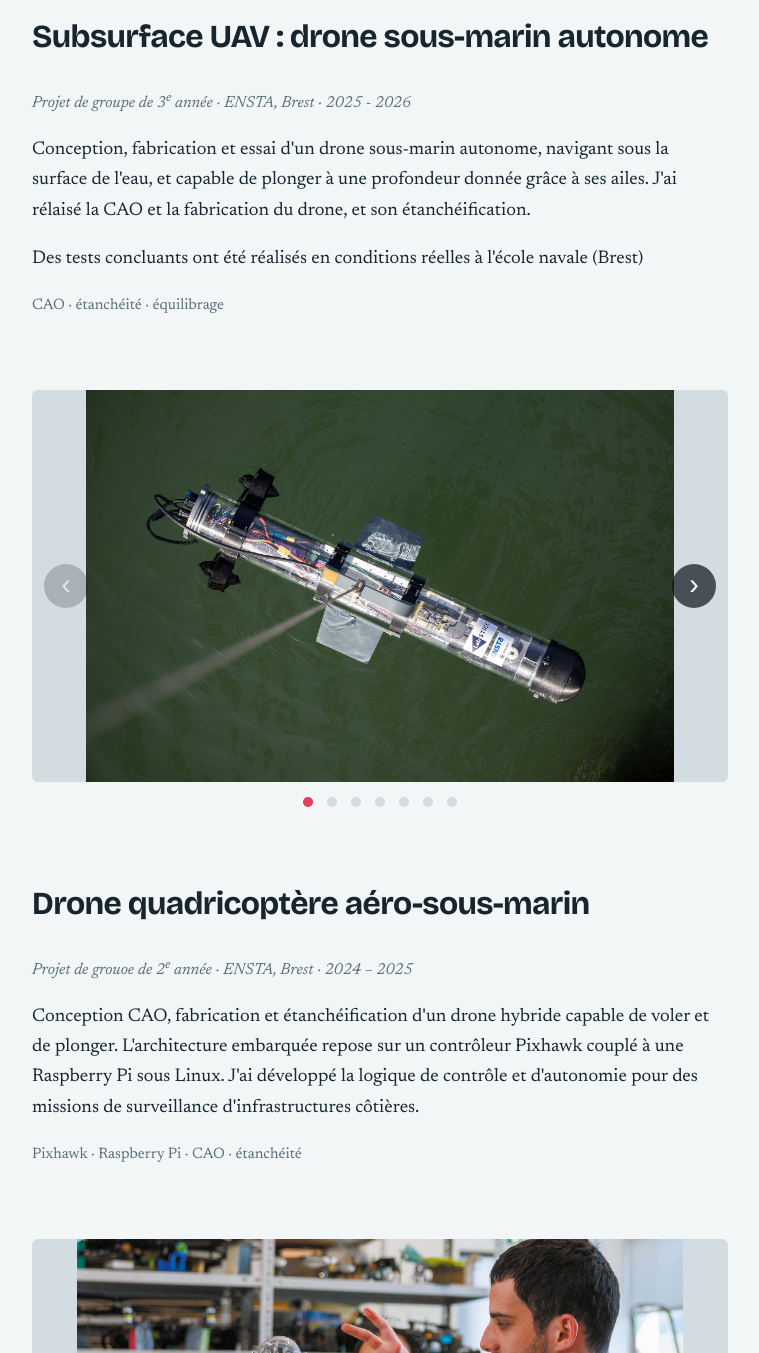
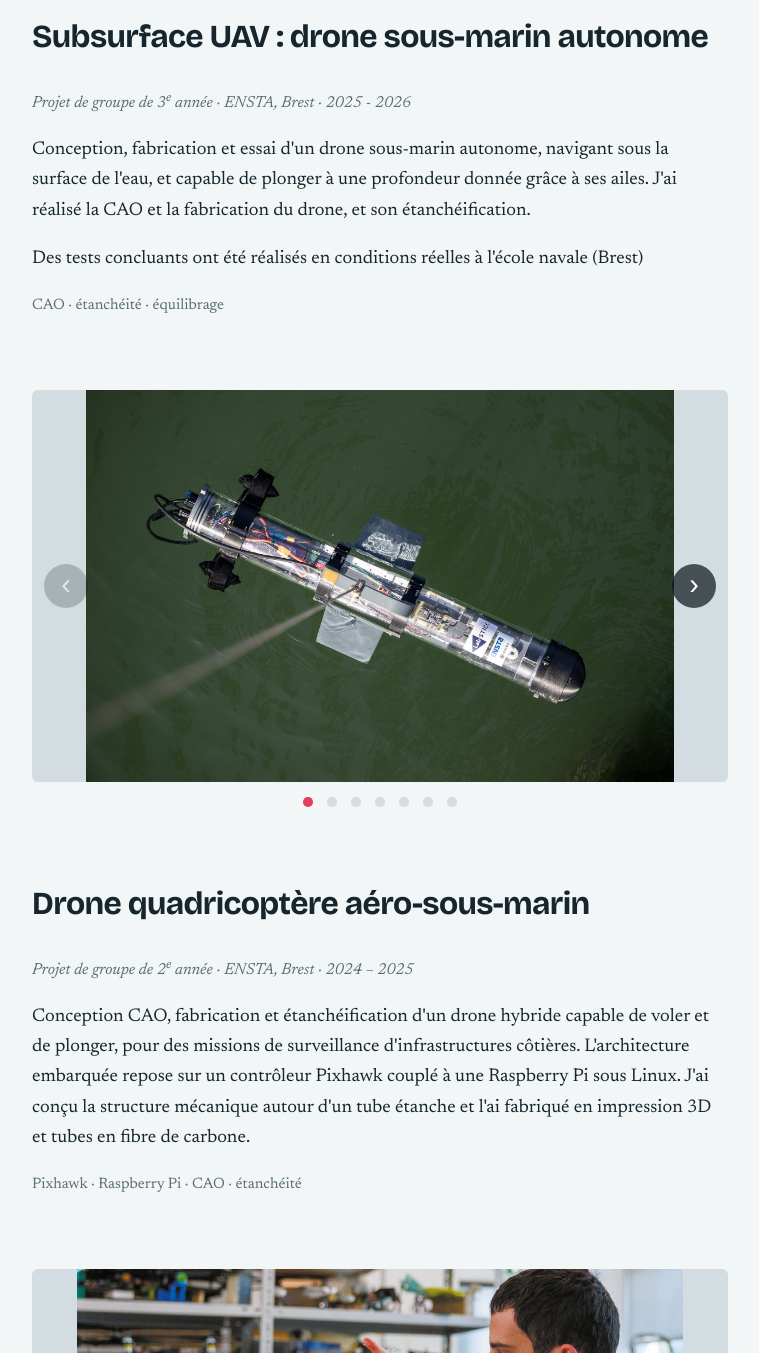
Before and after one commit to aureleplan/aureleplan.github.io, a plain HTML site: page projets.html in a window 1280 px wide. Shown: the part 800-2153 px from the top of the page, without its empty margins (260-1019 px from the left). Drawn offline with nearby package versions, Linux system fonts and the light colour scheme.

Commit message:
Fix typos

```diff
--- a/projets.html
+++ b/projets.html
@@ -69,11 +69,11 @@
     <article>
       <h2>Subsurface UAV : drone sous-marin autonome</h2>
       <p class="meta">Projet de groupe de 3<sup>e</sup> année · ENSTA, Brest · 2025 - 2026</p>
-      <p>Conception, fabrication et essai d'un drone sous-marin autonome, navigant sous la surface de l'eau, et capable de plonger à une profondeur donnée grâce à ses ailes. J'ai rélaisé la CAO et la fabrication du drone, et son étanchéification.</p>
+      <p>Conception, fabrication et essai d'un drone sous-marin autonome, navigant sous la surface de l'eau, et capable de plonger à une profondeur donnée grâce à ses ailes. J'ai réalisé la CAO et la fabrication du drone, et son étanchéification.</p>
       <p>Des tests concluants ont été réalisés en conditions réelles à l'école navale (Brest)</p>
       <p class="outils">CAO · étanchéité · équilibrage</p>
 
-      <section class="carrousel" aria-roledescription="carrousel" aria-label="Images et vidéos : Vision 3D et manipulation">
+      <section class="carrousel" aria-roledescription="carrousel" aria-label="Images et vidéos : Subsurface">
         <div class="cadre">
           <ul class="pistes" tabindex="0">
             <li class="slide"><img src="images/subsurface.webp" alt="Drone sous-marin plongeant"></li>
@@ -93,8 +93,8 @@
 
     <article>
       <h2>Drone quadricoptère aéro-sous-marin</h2>
-      <p class="meta">Projet de grouoe de 2<sup>e</sup> année · ENSTA, Brest · 2024 – 2025</p>
-      <p>Conception CAO, fabrication et étanchéification d'un drone hybride capable de voler et de plonger. L'architecture embarquée repose sur un contrôleur Pixhawk couplé à une Raspberry Pi sous Linux. J'ai développé la logique de contrôle et d'autonomie pour des missions de surveillance d'infrastructures côtières.</p>
+      <p class="meta">Projet de groupe de 2<sup>e</sup> année · ENSTA, Brest · 2024 – 2025</p>
+      <p>Conception CAO, fabrication et étanchéification d'un drone hybride capable de voler et de plonger, pour des missions de surveillance d'infrastructures côtières. L'architecture embarquée repose sur un contrôleur Pixhawk couplé à une Raspberry Pi sous Linux. J'ai conçu la structure mécanique autour d'un tube étanche et l'ai fabriqué en impression 3D et tubes en fibre de carbone.</p>
       <p class="outils">Pixhawk · Raspberry Pi · CAO · étanchéité</p>
 
       <section class="carrousel" aria-roledescription="carrousel" aria-label="Images et vidéos : Drone aéro-sous-marin">
```
